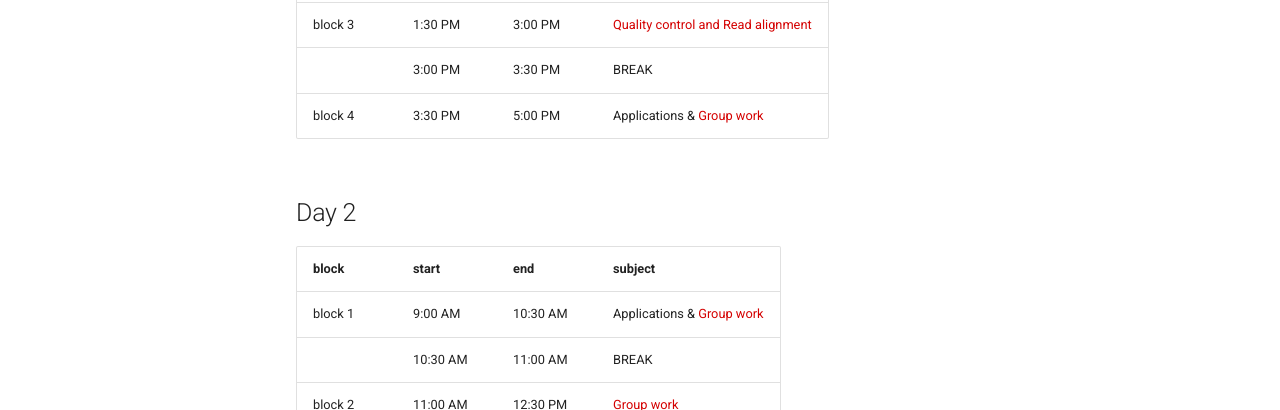
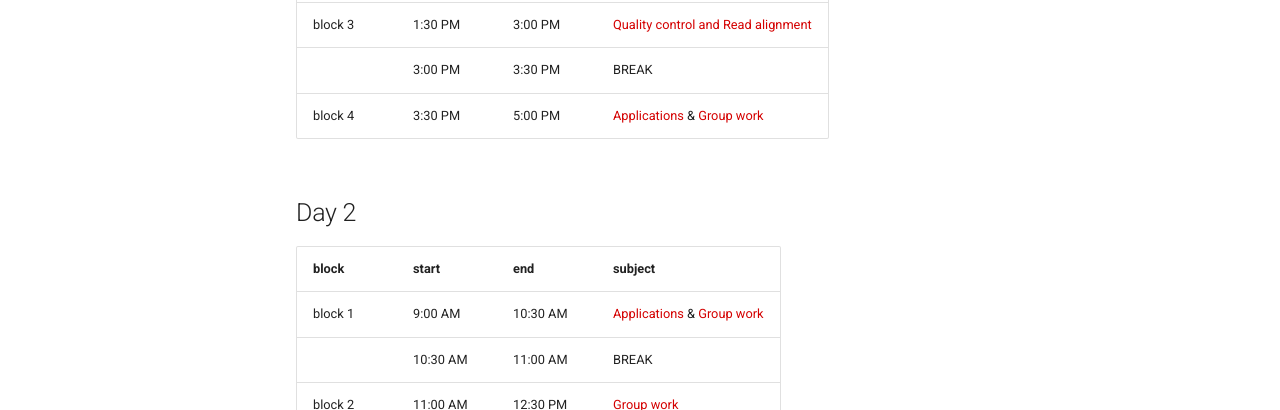
Before and after one commit to sib-swiss/NGS-longreads-training, an MkDocs documentation site: the page built from docs/course_schedule.md, in a window 1280 px wide and 1151 px high. Shown: the part 456-866 px from the top of the window. Built offline with MkDocs 1.6.1 and Material for MkDocs 9.7.7, drawn with Linux system fonts in a browser that asks for light colours; comment, search, counter and statistics services are not loaded; the version menu is left out; part of the change alters nothing that is shown.

```diff
--- a/docs/course_schedule.md
+++ b/docs/course_schedule.md
@@ -9,16 +9,16 @@
 |         	| 12:30 PM 	|  1:30 PM 	| BREAK                          	|
 | block 3 	|  1:30 PM 	|  3:00 PM 	| [Quality control and Read alignment](course_material/qc_alignment.md)|
 |         	|  3:00 PM 	|  3:30 PM 	| BREAK                          	|
-| block 4 	|  3:30 PM 	|  5:00 PM 	| Applications & [Group work](course_material/group_work.md)    	|
+| block 4 	|  3:30 PM 	|  5:00 PM 	| [Applications](course_material/applications.md) & [Group work](course_material/group_work/group_work.md)    	|
 
 ## Day 2
 
 | block   	| start    	| end      	| subject                  	|
 |---------	|----------	|----------	|--------------------------	|
-| block 1 	| 9:00 AM  	| 10:30 AM 	| Applications & [Group work](course_material/group_work.md)         	|
+| block 1 	| 9:00 AM  	| 10:30 AM 	| [Applications](course_material/applications.md) & [Group work](course_material/group_work/group_work.md)         	|
 |         	| 10:30 AM 	| 11:00 AM 	| BREAK                    	|
-| block 2 	| 11:00 AM 	| 12:30 PM 	| [Group work](course_material/group_work.md)           	|
+| block 2 	| 11:00 AM 	| 12:30 PM 	| [Group work](course_material/group_work/group_work.md)           	|
 |         	| 12:30 PM 	| 1:30 PM  	| BREAK                    	|
-| block 3 	| 1:30 PM  	| 3:00 PM  	| [Group work](course_material/group_work.md) 	|
+| block 3 	| 1:30 PM  	| 3:00 PM  	| [Group work](course_material/group_work/group_work.md) 	|
 |         	| 3:00 PM  	| 3:30 PM  	| BREAK                    	|
 | block 4 	| 3:30 PM  	| 5:00 PM  	| Presentations               	|
```
